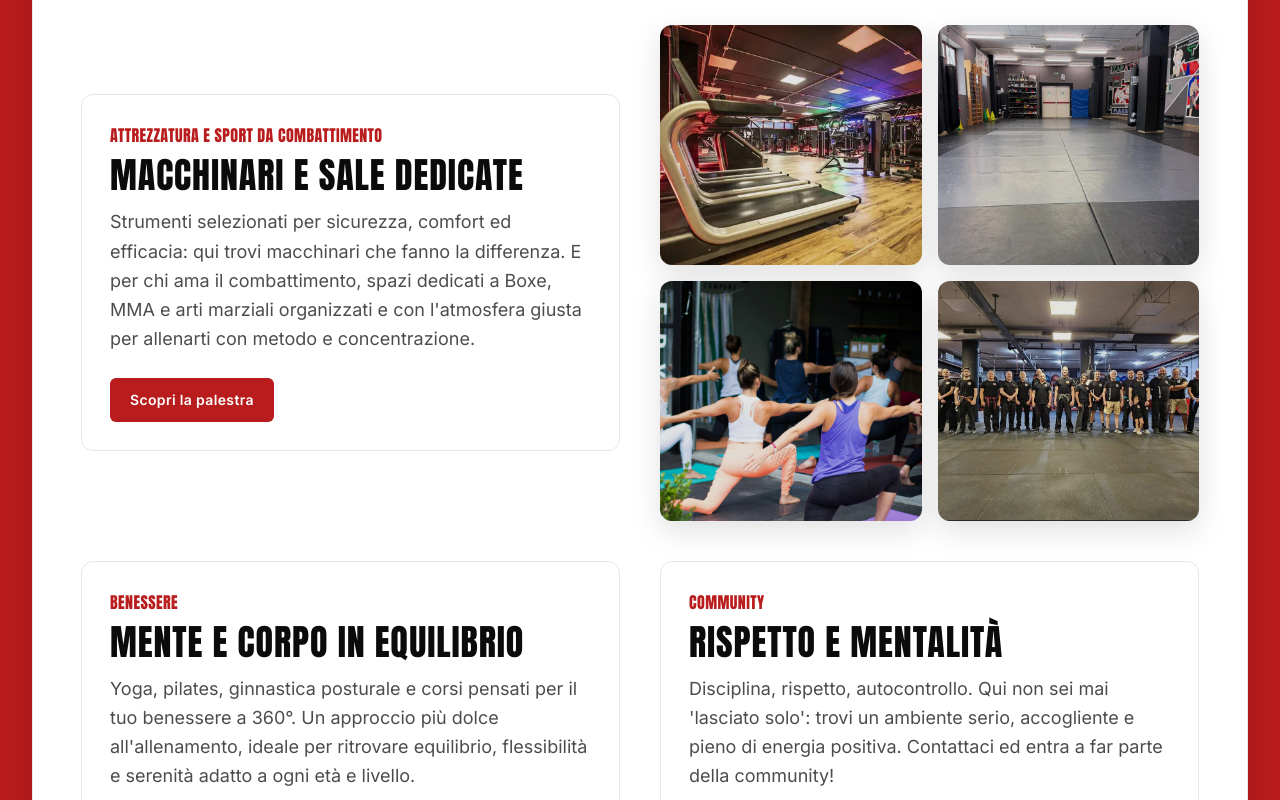
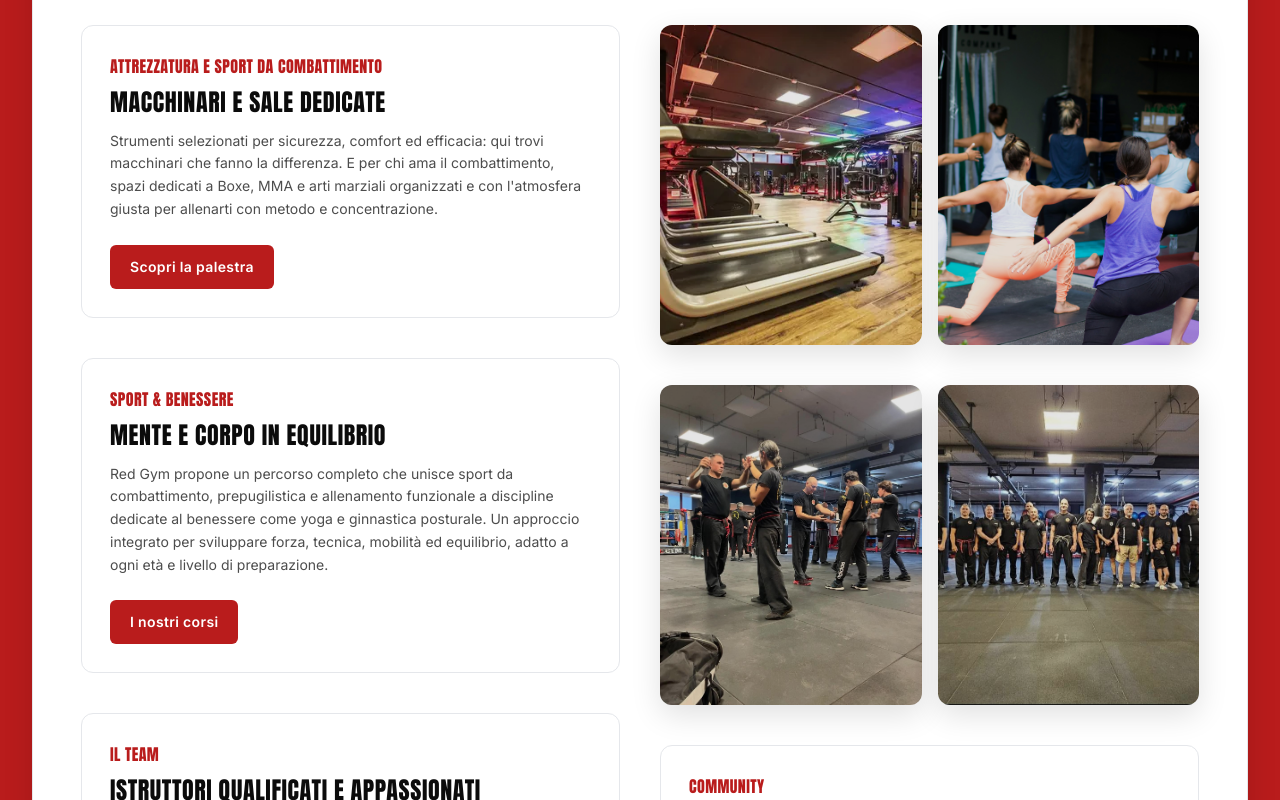
Before and after one commit to alelodato/red-gym, a Next.js app: page / in a window 1280 px wide. Shown: the part 1100-1900 px from the top of the page. Built offline with nearby package versions, Linux system fonts and the light colour scheme.

Commit message:
adattato e modificato layout paragrafo homepage

```diff
--- a/app/page.js
+++ b/app/page.js
@@ -18,14 +18,15 @@ function Hero({
   title = (
     <>
       <span className="text-brand-red text-4xl sm:text-6xl lg:text-7xl">RED GYM</span>
-      < br />
+      <br />
       LA TUA PALESTRA <br /> A FONTE NUOVA.
     </>
   ),
-  subtitle =
+  subtitle = (
     <>
       Red Gym è la tua palestra a Fonte Nuova (RM) con sala pesi attrezzata, corsi di arti marziali, boxe e allenamento funzionale per ogni livello.
-  </>,
+    </>
+  ),
   className = "",
 }) {
   return (
@@ -130,7 +131,7 @@ function Card({ kicker, title, text, href, ctaLabel, imageSrc, imageAlt }) {
     <div className="sm:rounded-xl sm:bg-white sm:border sm:border-brand-gray200 sm:p-6 lg:p-7">
       {kicker ? <p className="section-title text-brand-red">{kicker}</p> : null}
 
-      <h3 className="font-heading uppercase tracking-wide text-xl sm:text-4xl mt-2">
+      <h3 className="font-heading uppercase tracking-wide text-xl sm:text-2xl mt-2">
         {title}
       </h3>
 
@@ -147,7 +148,7 @@ function Card({ kicker, title, text, href, ctaLabel, imageSrc, imageAlt }) {
         </div>
       ) : null}
 
-      <p className="mt-3 text-black/70 leading-relaxed text-sm sm:text-[14px] lg:text-[18px]">
+      <p className="mt-3 text-black/70 leading-relaxed text-sm sm:text-[14px]">
         {text}
       </p>
 
@@ -156,26 +157,6 @@ function Card({ kicker, title, text, href, ctaLabel, imageSrc, imageAlt }) {
           <Button href={href}>{ctaLabel || "Scopri di più"}</Button>
         </div>
       ) : null}
-    </div>
-  );
-}
-
-function ImageGrid({ images }) {
-  return (
-    <div className="grid grid-cols-2 gap-3 sm:gap-4">
-      {images.map((img) => (
-        <div
-          key={img.src}
-          className="relative overflow-hidden rounded-xl shadow-soft h-[170px] sm:h-[190px] lg:h-[240px]"
-        >
-          <img
-            src={toPublicSrc(img.src)}
-            alt={img.alt}
-            className="absolute inset-0 h-full w-full object-cover"
-          />
-          <div className="absolute inset-0 bg-black/10" />
-        </div>
-      ))}
     </div>
   );
 }
@@ -359,12 +340,6 @@ function DiagonalBand({ image = "palestra1.webp", kicker = "Red Gym", title = "S
 }
 
 export default function HomePage() {
-  const ABOUT_IMAGES = [
-    { src: "palestra6.webp", alt: "Sala pesi moderna" },
-    { src: "sala1.jpeg", alt: "Sala sport da combattimento" },
-    { src: "yoga.webp", alt: "Benessere" },
-    { src: "community.jpeg", alt: "Community Red Gym" },
-  ];
   const [openSafeguarding, setOpenSafeguarding] = useState(false);
 
   return (
@@ -381,11 +356,11 @@ export default function HomePage() {
               lead="Red Gym è una palestra a Fonte Nuova (RM) con oltre 1.800 mq dedicati al fitness e agli sport da combattimento. Offriamo sala pesi attrezzata con macchinari professionali, aree specifiche per boxe e arti marziali e un ambiente ordinato, motivante e seguito da istruttori qualificati. La nostra struttura è pensata per chi cerca qualità, spazio e un allenamento efficace nel cuore di Fonte Nuova."
             />
 
-            {/* Aumentato gap su mobile: gap-10 invece di gap-6 */}
             <div className="mt-6 lg:mt-10">
-              {/* ROW 1: Macchinari (sinistra) + ImageGrid (destra) */}
-              <div className="grid gap-10 lg:grid-cols-2 lg:items-center">
-                <div>
+              <div className="grid gap-10 lg:grid-cols-2">
+                {/* COLONNA SINISTRA: 3 Card */}
+                <div className="space-y-10">
+                  {/* 1. Macchinari */}
                   <Card
                     kicker="Attrezzatura e Sport da Combattimento"
                     title="Macchinari e Sale Dedicate"
@@ -395,23 +370,77 @@ export default function HomePage() {
                     href="/about"
                     ctaLabel="Scopri la palestra"
                   />
+
+                  {/* 2. Benessere */}
+                  <Card
+                    kicker="Sport & Benessere"
+                    title="Mente e Corpo in Equilibrio"
+                    imageSrc="yoga.webp"
+                    imageAlt="Sport & Benessere"
+                    text="Red Gym propone un percorso completo che unisce sport da combattimento, prepugilistica e allenamento funzionale a discipline dedicate al benessere come yoga e ginnastica posturale. Un approccio integrato per sviluppare forza, tecnica, mobilità ed equilibrio, adatto a ogni età e livello di preparazione."
+                    href="/courses"
+                    ctaLabel="I nostri corsi"
+                  />
+
+                  {/* 3. Trainer */}
+                  <Card
+                    kicker="Il Team"
+                    title="Istruttori Qualificati e Appassionati"
+                    imageSrc="rgym2.jpeg"
+                    imageAlt="Team Red Gym"
+                    text="Ogni corso è seguito da istruttori certificati, con anni di esperienza e la passione per quello che fanno. Non troverai solo tecnici preparati, ma guide attente che ti aiutano a crescere con metodo, sicurezza e motivazione costante."
+                    href="/courses"
+                    ctaLabel="Conosci il team"
+                  />
                 </div>
+
+                {/* COLONNA DESTRA: ImageGrid + Community */}
+                <div className="space-y-10">
+                  {/* 1. ImageGrid superiore (2 immagini) */}
                   <div className="hidden lg:block">
-                  <ImageGrid images={ABOUT_IMAGES} />
+                    <div className="grid grid-cols-2 gap-3 sm:gap-4">
+                      <div className="relative overflow-hidden rounded-xl shadow-soft h-[320px]">
+                        <img
+                          src={toPublicSrc("palestra6.webp")}
+                          alt="Sala Pesi Red Gym"
+                          className="absolute inset-0 h-full w-full object-cover"
+                        />
+                        <div className="absolute inset-0 bg-black/10" />
+                      </div>
+                      <div className="relative overflow-hidden rounded-xl shadow-soft h-[320px]">
+                        <img
+                          src={toPublicSrc("yoga.webp")}
+                          alt="Yoga Red Gym"
+                          className="absolute inset-0 h-full w-full object-cover"
+                        />
+                        <div className="absolute inset-0 bg-black/10" />
+                      </div>
                     </div>
                   </div>
 
-              {/* ROW 2: Benessere (sinistra) + Community (destra) */}
-              <div className="grid gap-10 lg:grid-cols-2 mt-10">
-                <Card
-                  kicker="Benessere"
-                  title="Mente e Corpo in Equilibrio"
-                  imageSrc="yoga.webp"
-                  imageAlt="Corsi di yoga e ginnastica dolce"
-                  text="Yoga, pilates, ginnastica posturale e corsi pensati per il tuo benessere a 360°. Un approccio più dolce all'allenamento, ideale per ritrovare equilibrio, flessibilità e serenità adatto a ogni età e livello."
-                  href="/courses"
-                  ctaLabel="I nostri corsi"
+                  {/* 2. ImageGrid inferiore (2 immagini) */}
+                  <div className="hidden lg:block">
+                    <div className="grid grid-cols-2 gap-3 sm:gap-4">
+                      <div className="relative overflow-hidden rounded-xl shadow-soft h-[320px]">
+                        <img
+                          src={toPublicSrc("rgym2.jpeg")}
+                          alt="Allenamento Red Gym"
+                          className="absolute inset-0 h-full w-full object-cover"
                         />
+                        <div className="absolute inset-0 bg-black/10" />
+                      </div>
+                      <div className="relative overflow-hidden rounded-xl shadow-soft h-[320px]">
+                        <img
+                          src={toPublicSrc("community.jpeg")}
+                          alt="Community Red Gym"
+                          className="absolute inset-0 h-full w-full object-cover"
+                        />
+                        <div className="absolute inset-0 bg-black/10" />
+                      </div>
+                    </div>
+                  </div>
+
+                  {/* 3. Community */}
                   <Card
                     kicker="Community"
                     title="Rispetto e mentalità"
@@ -421,6 +450,7 @@ export default function HomePage() {
                     href="/contact"
                     ctaLabel="Contattaci"
                   />
+                </div>
               </div>
             </div>
           </WhiteSection>
@@ -437,7 +467,7 @@ export default function HomePage() {
             <div className="mt-6 lg:mt-10 grid gap-6 lg:grid-cols-12">
               <div className="order-1 lg:order-2 lg:col-span-5 relative overflow-hidden rounded-xl shadow-soft min-h-[240px] sm:min-h-[300px] lg:min-h-[420px]">
                 <img
-                  src={toPublicSrc("rgym2.jpeg")}
+                  src={toPublicSrc("mma.png")}
                   alt="Corsi Red Gym"
                   className="absolute inset-0 h-full w-full object-cover"
                 />
@@ -507,13 +537,13 @@ export default function HomePage() {
               />
             </div>
           </WhiteSection>
+
           <DiagonalPromoOver65
             image="over65.webp"
             kicker="Benessere"
             title="Sconto Over 65"
             subtitle="Tariffe dedicate: chiedi in reception o contattaci per tutti i dettagli."
           />
-
 
           <SafeguardingModal
             open={openSafeguarding}
@@ -539,8 +569,8 @@ export default function HomePage() {
                 </div>
 
                 <div className="mt-6 flex flex-col sm:flex-row gap-3">
-                  <Button href="https://wa.me/393496504500" variant="primary">Apri WhatsApp</Button>
-                  <Button href="https://www.instagram.com/red.gym.fontenuova/" variant="outline">Apri Instagram</Button>
+                  <Button href="https://wa.me/393496504500" variant="primary">WhatsApp</Button>
+                  <Button href="https://www.instagram.com/red.gym.fontenuova/" variant="outline">Instagram</Button>
                 </div>
               </div>
 
@@ -564,6 +594,7 @@ export default function HomePage() {
               </div>
             </div>
           </WhiteSection>
+
           <DiagonalPhoto
             image="safeguarding.webp"
             alt="Red Gym - energia"
```
Also changed, not shown: public/homep2.jpg (deleted), 1 other file (tests, documents, lock files or other folders). Lines whose indentation alone changed are shown as unchanged.
